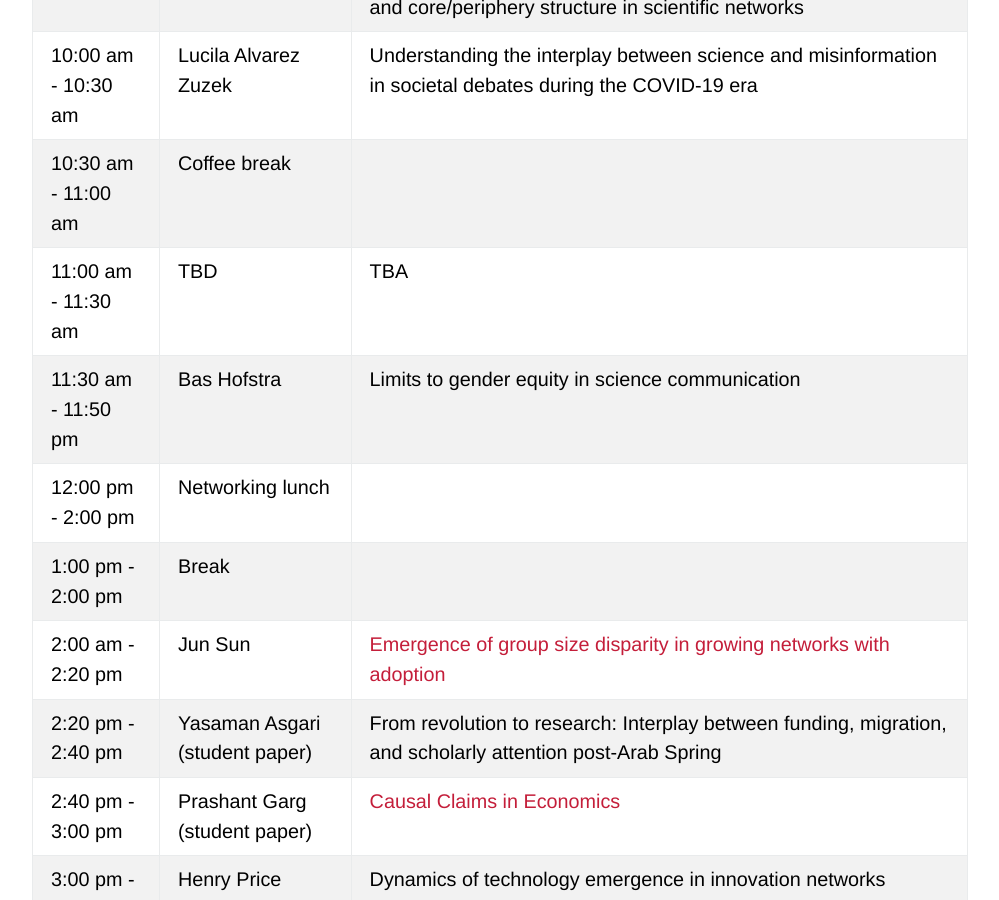
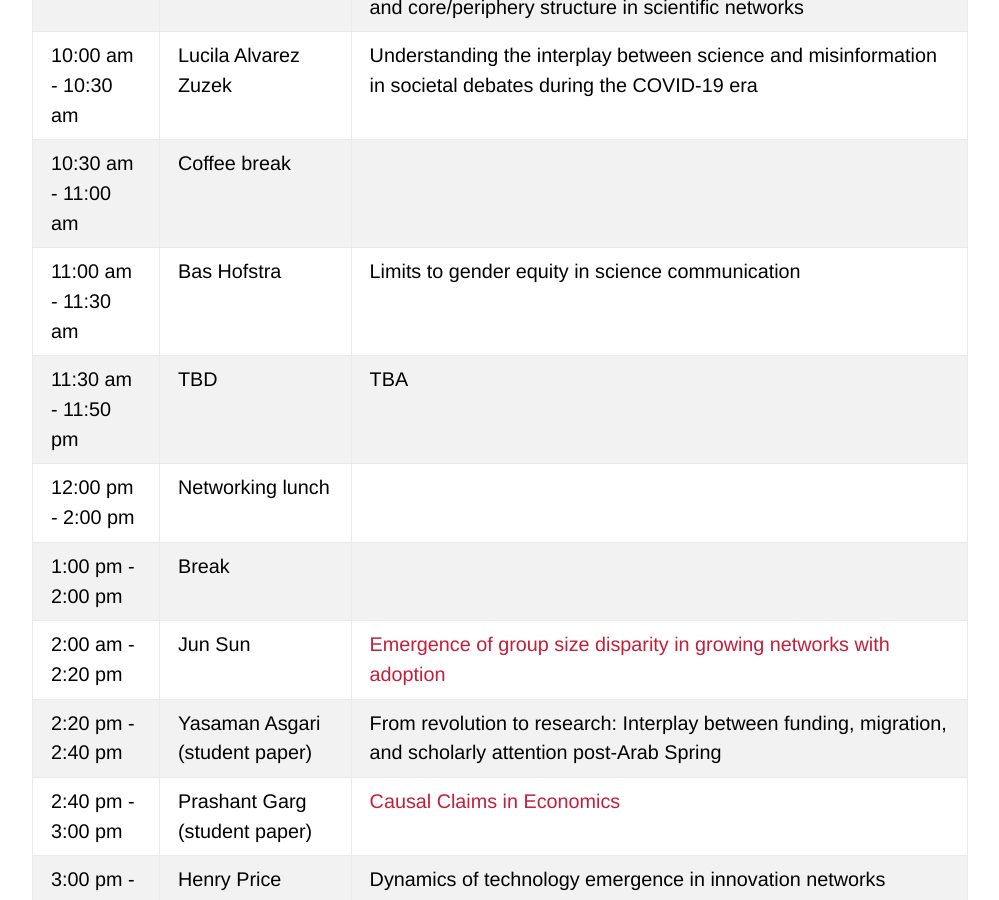
Before and after one commit to netscisci/netscisci.github.io, a Jekyll site: the page built from schedule.md, in a window 1280 px wide and 900 px high, scrolled down 870 px. Shown: the whole window, without its empty margins (140-1139 px from the left). Built offline with Jekyll 4.4.1, drawn with Linux system fonts in a browser that asks for light colours; some web fonts are replaced; our own code applies the rules of GitHub Pages for plain Markdown files.

```diff
--- a/schedule.md
+++ b/schedule.md
@@ -14,8 +14,8 @@ layout: default
 | 9:30 am - 10:00 am   | Ana Maria Jaramillo |The persistent underrepresentation of minority groups in Academia: a systematic analysis of the scientific rankings rigidity and core/periphery structure in scientific networks|
 | 10:00 am - 10:30 am  | Lucila Alvarez Zuzek |Understanding the interplay between science and misinformation in societal debates during the COVID-19 era|
 | 10:30 am - 11:00 am  | Coffee break ||
-| 11:00 am - 11:30 am  | TBD |TBA|
-| 11:30 am - 11:50 pm  | Bas Hofstra |Limits to gender equity in science communication|
+| 11:00 am - 11:30 am  | Bas Hofstra |Limits to gender equity in science communication|
+| 11:30 am - 11:50 pm  | TBD |TBA|
 | 12:00 pm - 2:00 pm   | Networking lunch ||
 | 1:00 pm - 2:00 pm   | Break ||
 | 2:00 am - 2:20 pm  | Jun Sun |[Emergence of group size disparity in growing networks with adoption](https://doi.org/10.1038/s42005-024-01799-z)|
```
